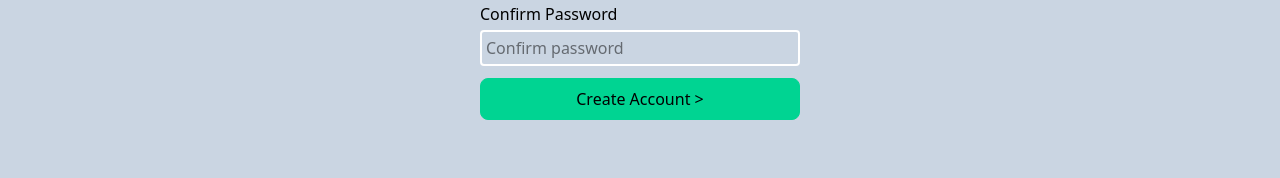
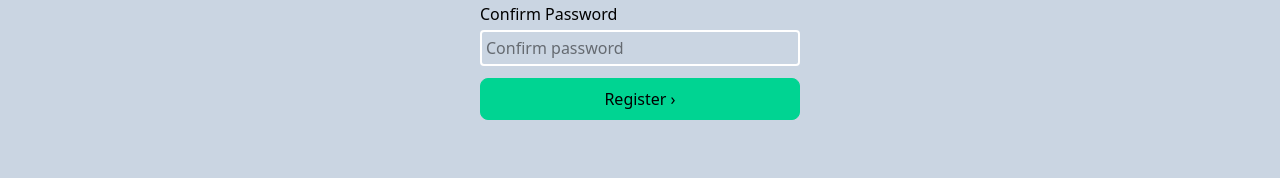
Before and after one commit to uwuzumaki/messenger-front, a React (Vite) app: page /register in a window 1280 px wide. Shown: the part 451-629 px from the top of the page. Built offline with nearby package versions, Linux system fonts and the light colour scheme.

Commit message:
Changed from loading page to loading spinner

```diff
--- a/src/Components/Login/Login.jsx
+++ b/src/Components/Login/Login.jsx
@@ -1,6 +1,6 @@
 import { useForm } from "react-hook-form";
 import axios from "axios";
-import { use, useEffect } from "react";
+import { use } from "react";
 import { useNavigate } from "react-router-dom";
 
 import Spinner from "../../ui/Spinner";
@@ -60,7 +60,7 @@ const Login = () => {
               <p className="text-red-500">Password is required</p>
             )}
           </div>
-          <div className="data-disabled">
+          <div>
             <button
               className="relative container my-2 flex cursor-pointer justify-around rounded-lg border border-emerald-400 bg-emerald-400 p-2 text-center hover:border-emerald-600 hover:bg-emerald-600 hover:text-white disabled:cursor-not-allowed disabled:opacity-50"
               type="submit"
--- a/src/Components/Register/Register.jsx
+++ b/src/Components/Register/Register.jsx
@@ -1,9 +1,12 @@
 import { use } from "react";
 import { useForm } from "react-hook-form";
 import { useNavigate } from "react-router-dom";
+import axios from "axios";
+
+import Spinner from "../../ui/Spinner";
+
 import { AuthContext } from "../../contexts/authContext";
 import { LoadingContext } from "../../contexts/loadingContext";
-import axios from "axios";
 
 const Register = () => {
   const {
@@ -90,11 +93,17 @@ const Register = () => {
               <p className="text-red-500">{errors.confirmPassword.message}</p>
             )}
           </div>
-          <input
-            className="container my-2 cursor-pointer rounded-lg border border-emerald-400 bg-emerald-400 p-2 text-center hover:border-emerald-600 hover:bg-emerald-600 hover:text-white"
-            type="submit"
-            value="Create Account >"
-          />
+          <div>
+            <button
+              className="relative container my-2 flex cursor-pointer justify-around rounded-lg border border-emerald-400 bg-emerald-400 p-2 text-center hover:border-emerald-600 hover:bg-emerald-600 hover:text-white disabled:cursor-not-allowed disabled:opacity-50"
+              type="submit"
+              value="Sign In"
+              disabled={load.loading}
+            >
+              <span className="my-auto flex-2">Register &#8250;</span>
+              {load.loading ? <Spinner /> : null}
+            </button>
+          </div>
         </form>
       </div>
     </>
```
